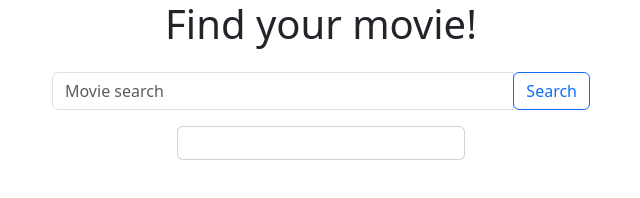
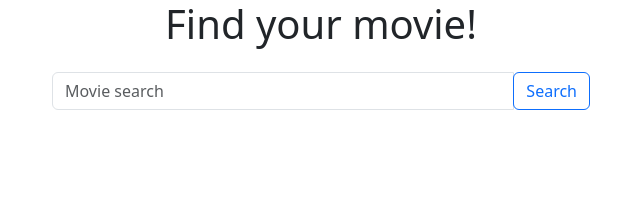
Before and after one commit to gianniszisakis/TV-Shows-Search-API-, a plain HTML site: page index.html in a window 1280 px wide. Shown: the full height of the page, 319-959 px from the left. Drawn offline with nearby package versions, Linux system fonts and the light colour scheme.

Commit message:
Update index.html

```diff
--- a/index.html
+++ b/index.html
@@ -28,16 +28,7 @@
   <!--results div-->
   <div class="container">
 
-    <div class="row justify-content-center">
-
-      <div class="card" style="width: 18rem;" id="image">
-
-        <div class="card-body" id="cardBody">
-          <!--<h5 class="card-title">Card title</h5>-->
-          <!--<p class="card-text">Some quick example text to build on the card title and make up the bulk of the card's content.</p>-->
-          <!--<a href="#" class="btn btn-primary">Go somewhere</a>-->
-        </div>
-      </div>
+    <div class="row justify-content-center" id="row">
 
     </div>
    </div>
@@ -45,6 +36,6 @@
 
     <script src="https://cdn.jsdelivr.net/npm/axios@1.1.2/dist/axios.min.js"></script>
     <script src="https://cdn.jsdelivr.net/npm/bootstrap@5.3.0/dist/js/bootstrap.bundle.min.js" integrity="sha384-geWF76RCwLtnZ8qwWowPQNguL3RmwHVBC9FhGdlKrxdiJJigb/j/68SIy3Te4Bkz" crossorigin="anonymous"></script>
-    <script src="app1.js"></script>
+    <script src="app.js"></script>
 </body>
 </html>
```
